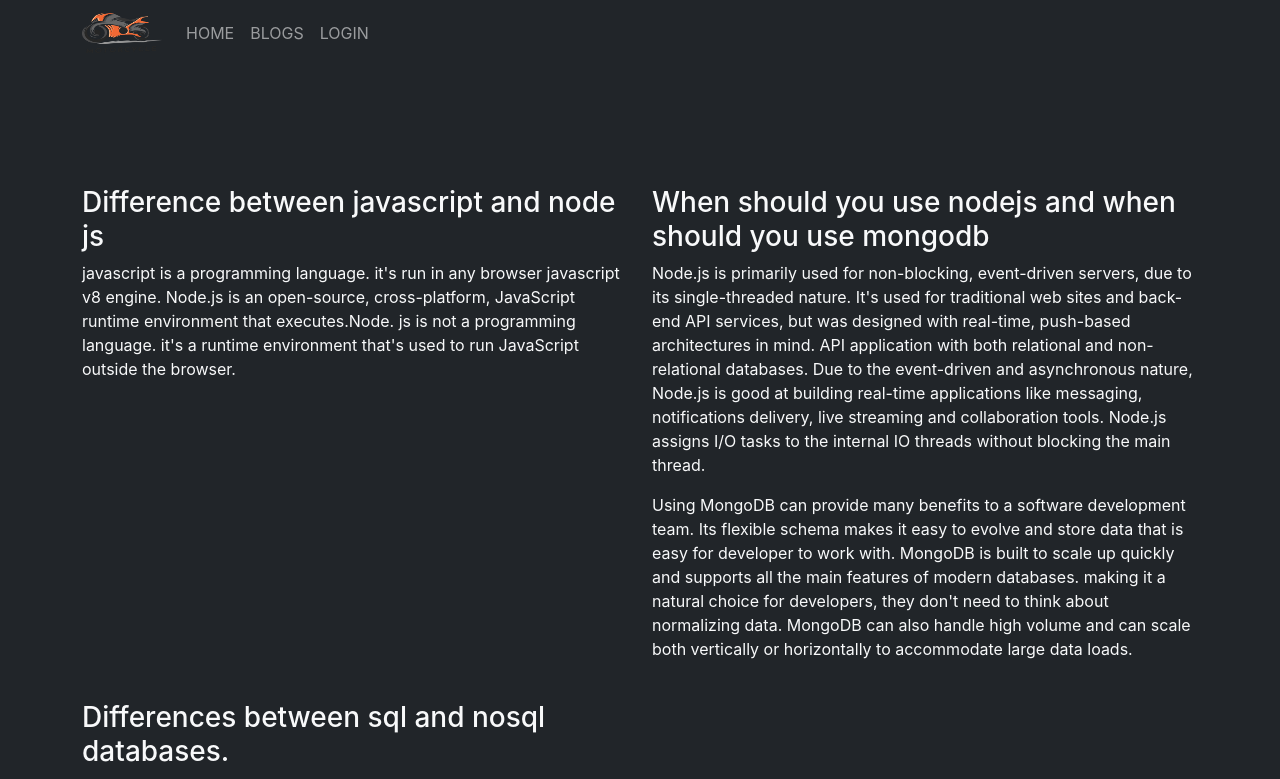
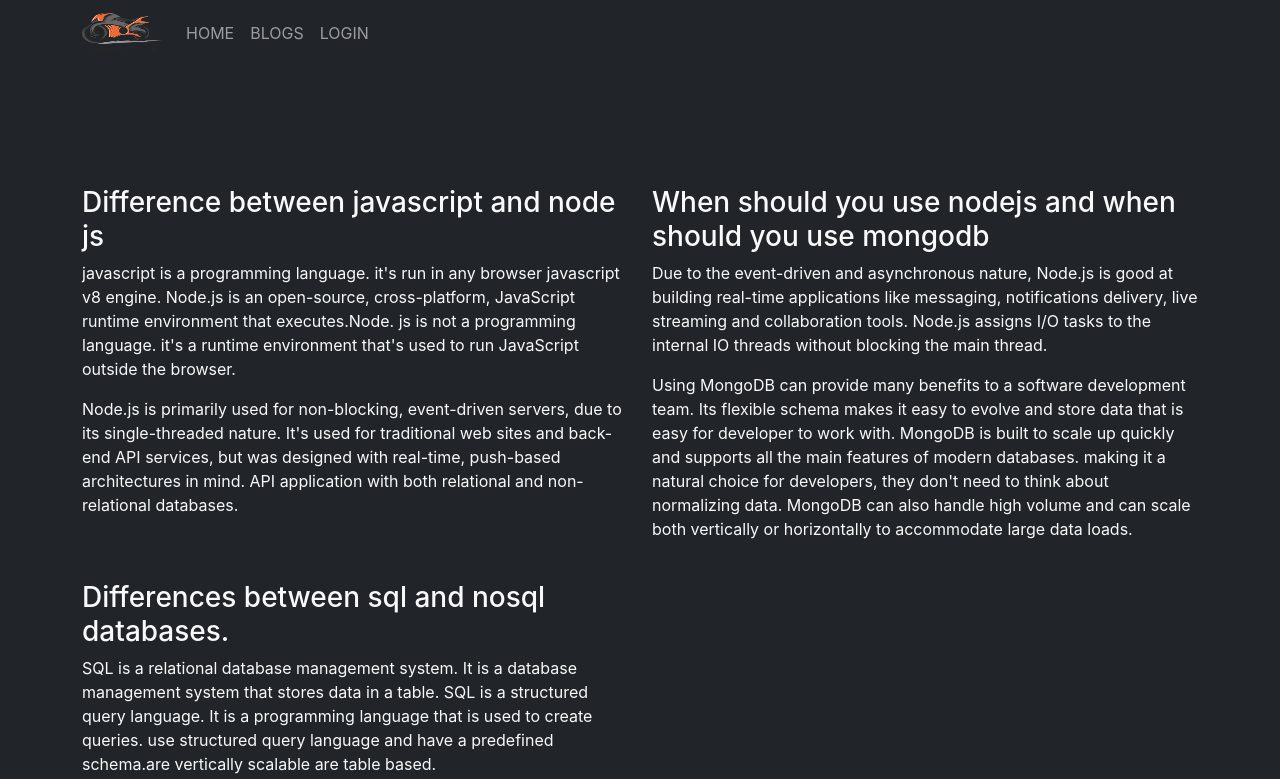
Before and after one commit to me-sajib/react-bike-wearhouse, a React (Create React App) app: page /blogs in a window 1280 px wide. Shown: the top 779 px of the page. Built offline with nearby package versions, Linux system fonts and the light colour scheme; no server answers.

Commit message:
node js differant text add

```diff
--- a/src/Pages/Blogs/Blogs.js
+++ b/src/Pages/Blogs/Blogs.js
@@ -14,19 +14,23 @@ const Blogs = () => {
               programming language. it's a runtime environment that's used to
               run JavaScript outside the browser.
             </p>
+            <p>
+              {" "}
+              Node.js is primarily used for non-blocking, event-driven servers,
+              due to its single-threaded nature. It's used for traditional web
+              sites and back-end API services, but was designed with real-time,
+              push-based architectures in mind. API application with both
+              relational and non-relational databases.
+            </p>
           </div>
           <div className="col">
             <h3>When should you use nodejs and when should you use mongodb</h3>
             <p>
-              Node.js is primarily used for non-blocking, event-driven servers,
-              due to its single-threaded nature. It's used for traditional web
-              sites and back-end API services, but was designed with real-time,
-              push-based architectures in mind. API application with both
-              relational and non-relational databases. Due to the event-driven
-              and asynchronous nature, Node.js is good at building real-time
-              applications like messaging, notifications delivery, live
-              streaming and collaboration tools. Node.js assigns I/O tasks to
-              the internal IO threads without blocking the main thread.
+              Due to the event-driven and asynchronous nature, Node.js is good
+              at building real-time applications like messaging, notifications
+              delivery, live streaming and collaboration tools. Node.js assigns
+              I/O tasks to the internal IO threads without blocking the main
+              thread.
             </p>
             <p>
               Using MongoDB can provide many benefits to a software development
```
